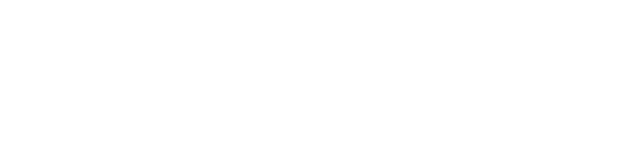
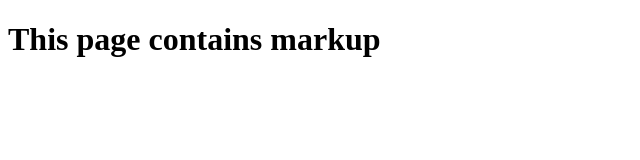
Before and after one commit to AndriyDarmits/GIT-TEST, a plain HTML site: page index.html in a window 1280 px wide. Shown: the whole page, without its empty margins (0-640 px from the left). Drawn offline with Linux system fonts and the light colour scheme.

Commit message:
Add html murkup on index.html

```diff
--- a/index.html
+++ b/index.html
@@ -6,5 +6,11 @@
     <meta name="viewport" content="width=device-width, initial-scale=1.0" />
     <title>Document</title>
   </head>
-  <body></body>
+  <body>
+    <div class="page">
+      <div class="container">
+        <h1 class="title">This page contains markup</h1>
+      </div>
+    </div>
+  </body>
 </html>
```
